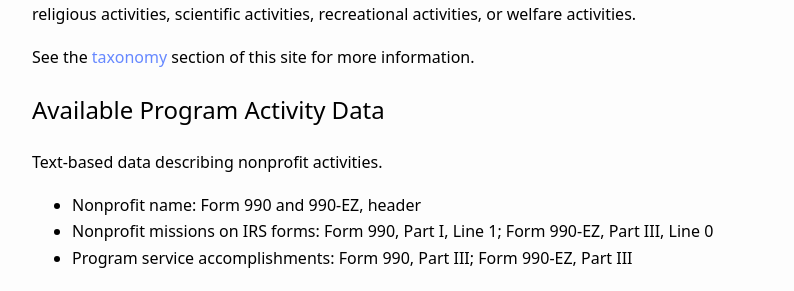
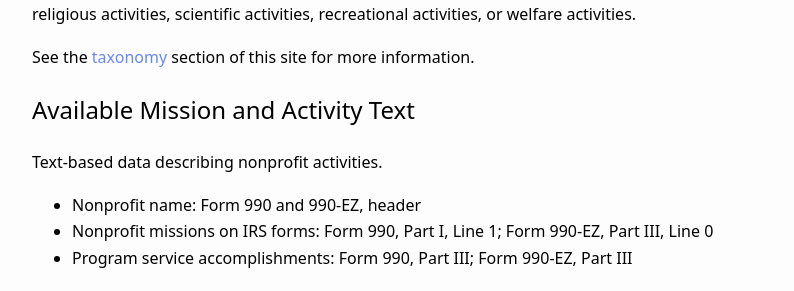
Before and after one commit to Nonprofit-Open-Data-Collective/machine_learning_mission_codes, a Jekyll site: the page built from docs/data.md, in a window 1280 px wide and 900 px high, scrolled down 700 px. Shown: the part 167-458 px from the top of the window, without its empty margins (240-1034 px from the left). Built offline with Jekyll 4.4.1, drawn with Linux system fonts in a browser that asks for light colours; our own code applies the rules of GitHub Pages for plain Markdown files.

Commit message:
Update data.md

```diff
--- a/docs/data.md
+++ b/docs/data.md
@@ -24,7 +24,7 @@ See the [taxonomy](https://nonprofit-open-data-collective.github.io/machine_lear
 
 
 
-## Available Program Activity Data
+## Available Mission and Activity Text
 
 Text-based data describing nonprofit activities.
 
```
